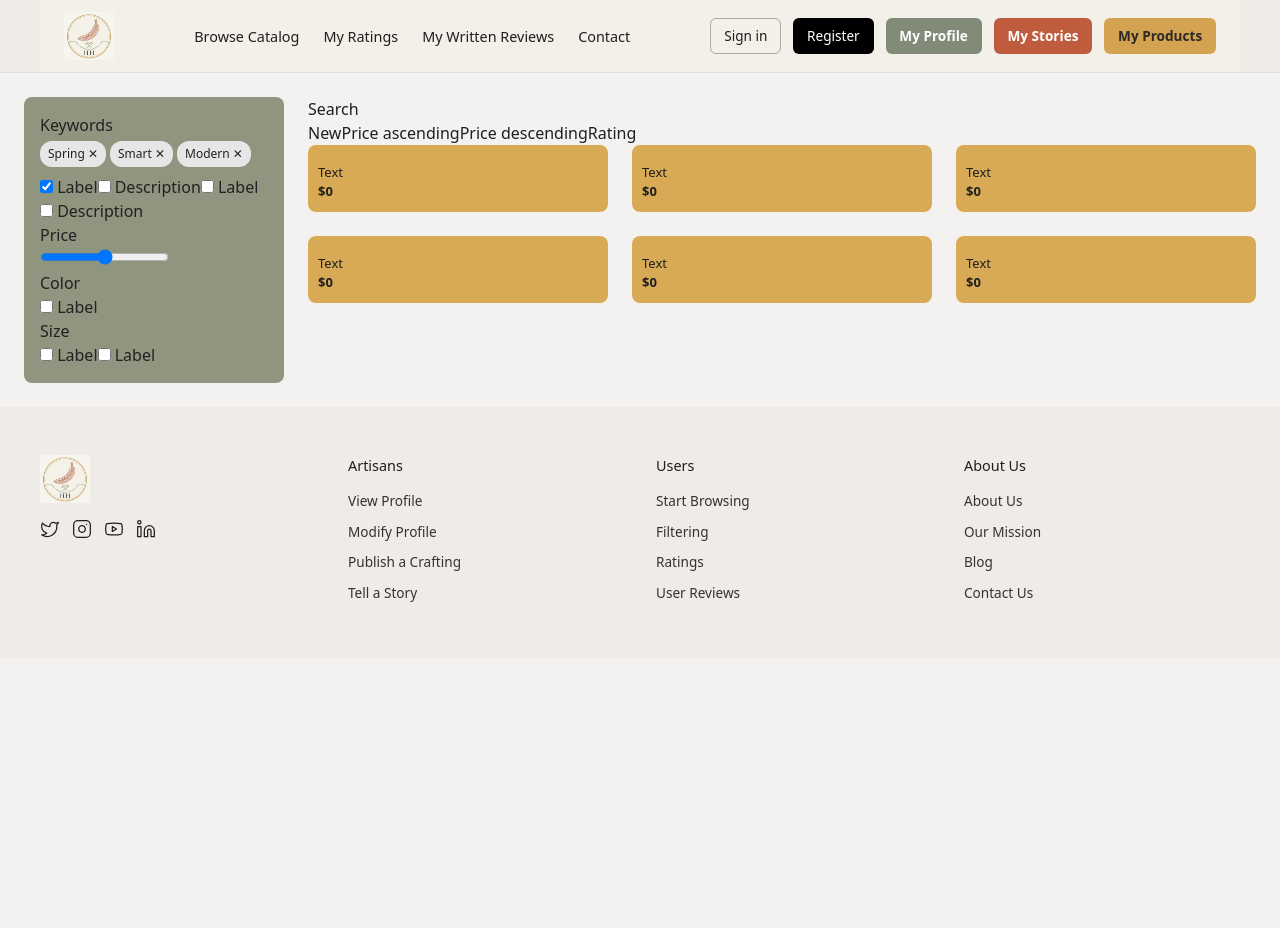
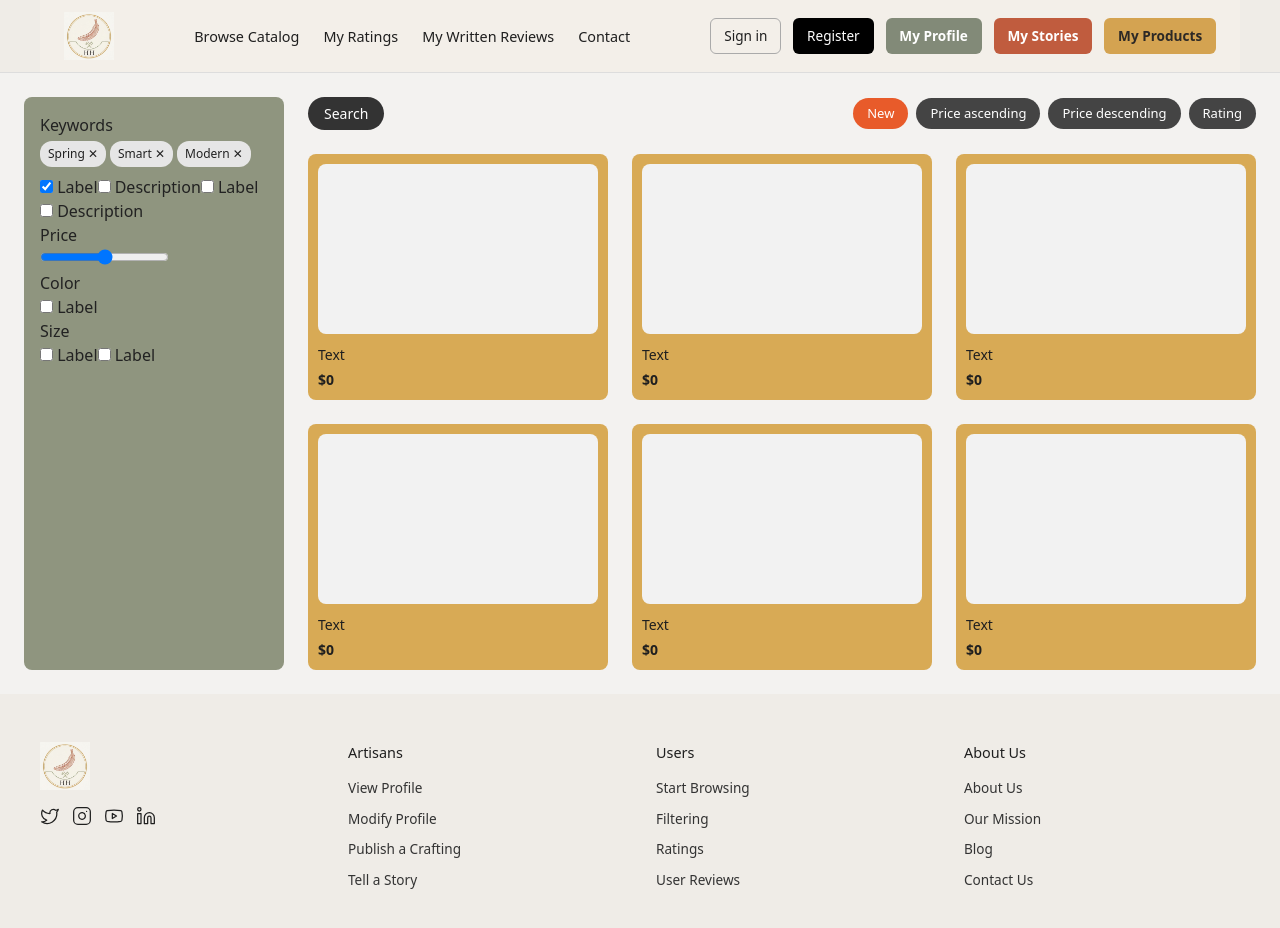
Before and after one commit to vickygiovi/wdd430-team3, a Next.js app: page /products in a window 1280 px wide. Shown: the top 928 px of the page. Before the commit the page ends 800 px from the top, so only its background shows below. Built offline with nearby package versions, Linux system fonts and the light colour scheme.

Commit message:
Products Style

```diff
--- a/src/app/products/products.css
+++ b/src/app/products/products.css
@@ -111,15 +111,48 @@ body {
   padding: 10px;
 }
 
-.card1-img1 {
-  background: #eee;
+.card1-img {
+  background: #f2f2f2;
   height: 170px;
-  border-radius: 6px;
+  border-radius: 8px;
+  margin-bottom: 10px;
 }
 
 .card1-body {
-  margin-top: 8px;
+  display: flex;
+  flex-direction: column;
+  gap: 4px;
+  font-size: 14px;
+}
+
+/* ===== TOOLBAR ===== */
+.products-toolbar {
+  display: flex;
+  justify-content: space-between;
+  align-items: center;
+  margin-bottom: 24px;
+}
+
+.search {
+  background: #333;
+  color: white;
+  padding: 6px 16px;
+  border-radius: 20px;
+  font-size: 14px;
+}
+
+.filters button {
+  margin-left: 8px;
+  padding: 6px 14px;
+  border-radius: 20px;
+  border: none;
+  background: #444;
+  color: white;
   font-size: 13px;
+}
+
+.filters button.active {
+  background: #e85b2a;
 }
 
 /* ===== FOOTER ===== */
```
